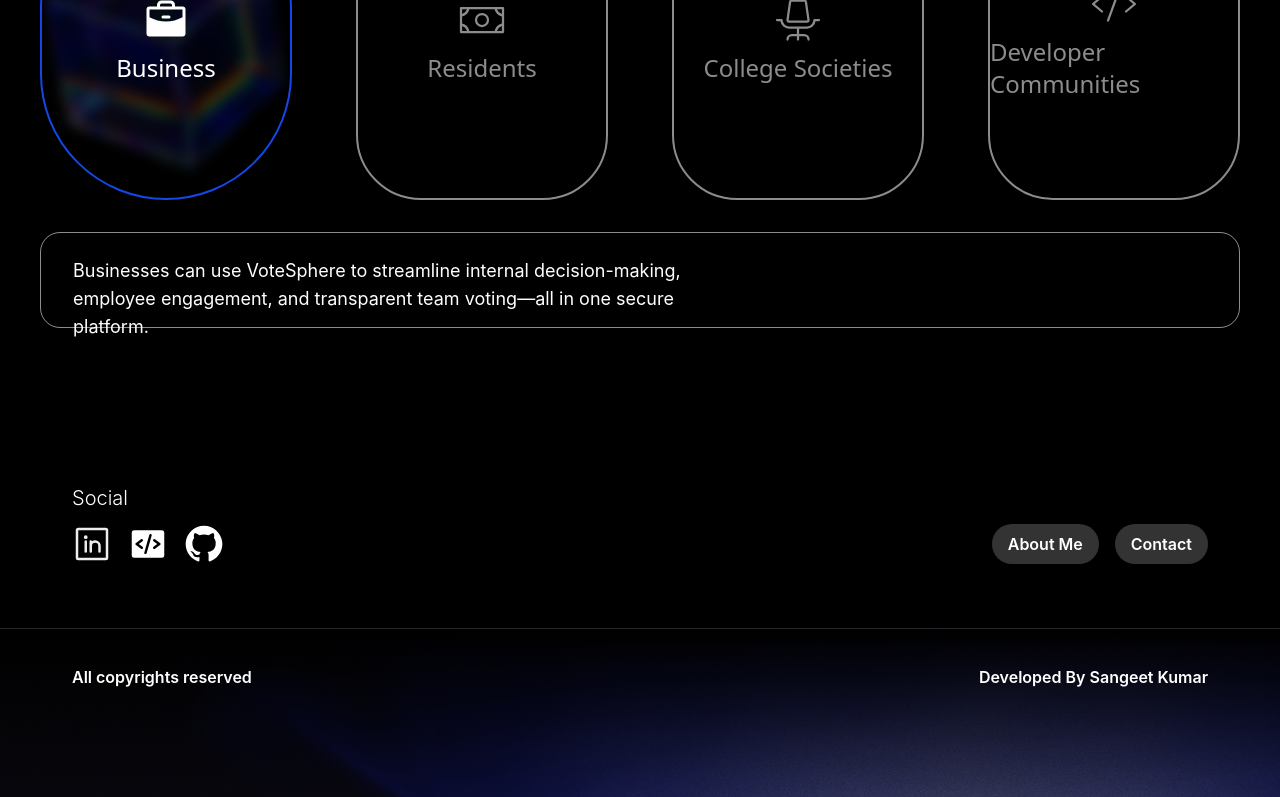
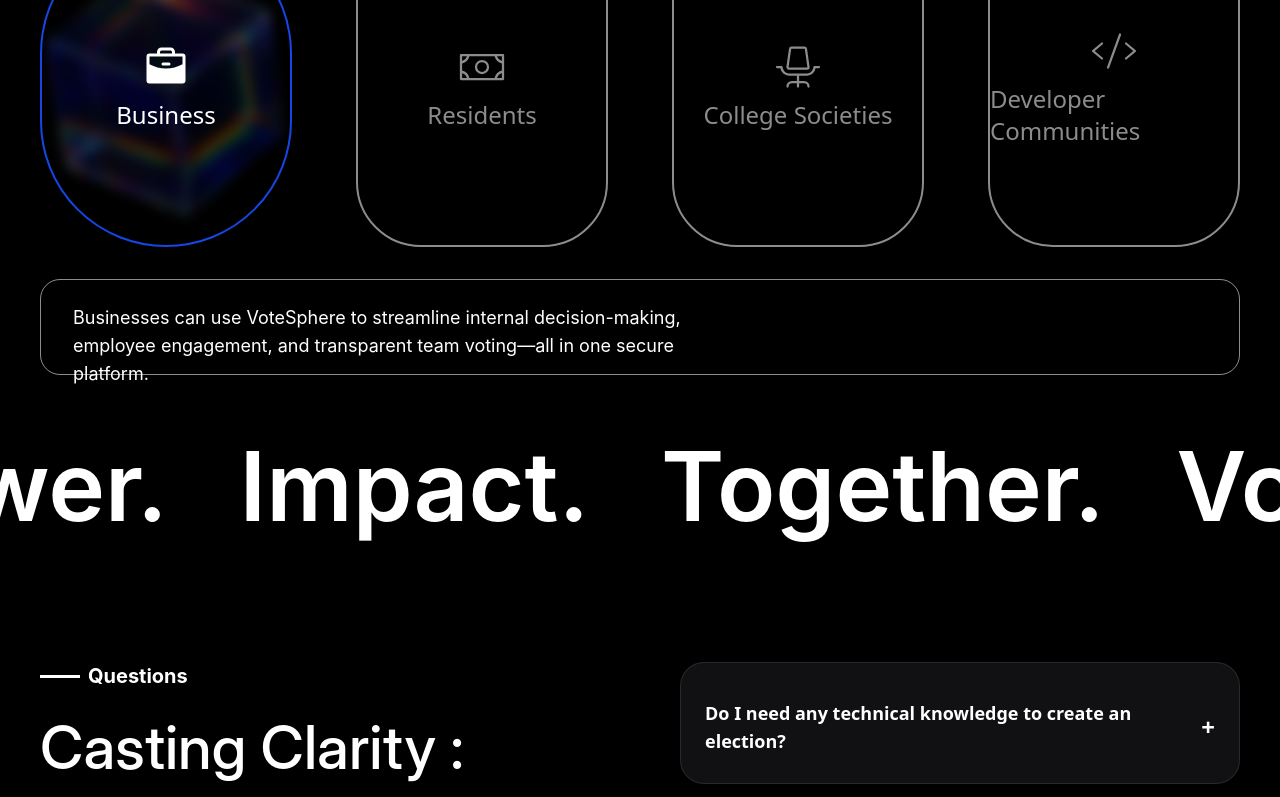
Before and after one commit to Sangeet96/Decidely, a Next.js app: page / in a window 1280 px wide. Shown: the part 2000-2797 px from the top of the page. Built offline with nearby package versions, Linux system fonts and the light colour scheme.

Commit message:
added Section 6 and Footer

```diff
--- a/app/globals.css
+++ b/app/globals.css
@@ -14,3 +14,19 @@
   animation: slowspin 20s linear infinite;
   filter: blur(6px) brightness(0.4);
 }
+
+
+/* Section4 */
+.scrolling-text {
+  animation: scroll-left 20s linear infinite;
+  display: inline-flex;
+}
+
+@keyframes scroll-left {
+  0% {
+    transform: translateX(0%);
+  }
+  100% {
+    transform: translateX(-50%);
+  }
+}
--- a/app/page.js
+++ b/app/page.js
@@ -2,6 +2,8 @@
 import Section1 from "@/components/Section1";
 import Section2 from "@/components/Section2";
 import Section3 from "@/components/Section3";
+import Section4 from "@/components/Section4";
+import Section6 from "@/components/Section6";
 
 export default function Home() {
   return (
@@ -9,6 +11,8 @@
       <Section1/>
       <Section2/>
       <Section3/>
+      <Section4/>
+      <Section6/>
     </div>
   );
 }
--- a/components/Navbar.js
+++ b/components/Navbar.js
@@ -7,9 +7,9 @@
             <div className='text-white flex justify-between font-semibold' style={{ fontFamily: 'Inter' }}>
                 <h1 className='text-3xl'>VoteSphere</h1>
                 <ul className='flex gap-4 text-md'>
-                    <Link href={'/aboutme'} className='bg-white/20 rounded-3xl pl-4 pr-4 pt-2 pb-2'>About Me</Link>
-                    <Link href={'/contact'} className='bg-white/20 rounded-3xl pl-4 pr-4 pt-2 pb-2'>Contact</Link>
-                    <Link href={'/login'} className='bg-white text-black rounded-3xl pl-4 pr-4 pt-2 pb-2'>Login</Link>
+                    <Link href={'/aboutme'} className='bg-white/20 rounded-3xl pl-4 pr-4 pt-2 pb-2 transition-all ease-in duration-200 hover:bg-[#011EFF]'>About Me</Link>
+                    <Link href={'/contact'} className='bg-white/20 rounded-3xl pl-4 pr-4 pt-2 pb-2 transition-all ease-in duration-200 hover:bg-[#011EFF]'>Contact</Link>
+                    <Link href={'/login'} className='bg-white text-black rounded-3xl border border-[#011EFF] pl-4 pr-4 pt-2 pb-2 transition-all ease-in duration-200 hover:bg-[#011EFF] hover:border-white hover:text-white'>Login</Link>
                 </ul>
             </div>
         </div>
--- a/components/Section2.js
+++ b/components/Section2.js
@@ -10,7 +10,7 @@
                         <div className="w-[40px] h-[3px] bg-white"></div>
                         <div className="text-xl font-bold" style={{ fontFamily: 'Inter' }}>About VoteSphere</div>
                     </div>
-                    <div className="w-[45vw] text-6xl font-medium" style={{ fontFamily: '"Inter Display"' }}>Why You Absolutely Should Choose VoteSphere</div>
+                    <div className="w-[45vw] text-6xl font-medium leading-tight" style={{ fontFamily: '"Inter Display"' }}>Why You Absolutely Should Choose VoteSphere</div>
                 </div>
                 <div className="flex items-center gap-16">
                     <div className="w-1/2 flex">
--- a/components/Section3.js
+++ b/components/Section3.js
@@ -118,7 +118,7 @@
                         <div className="w-[40px] h-[3px] bg-white"></div>
                         <div className="text-xl font-bold" style={{ fontFamily: 'Inter' }}>For Whom?</div>
                     </div>
-                    <div className="w-[45vw] text-6xl font-medium" style={{ fontFamily: '"Inter Display"' }}>Who Should Definitely Use VoteSphere</div>
+                    <div className="w-[45vw] text-6xl font-medium leading-tight" style={{ fontFamily: '"Inter Display"' }}>Who Should Definitely Use VoteSphere</div>
                 </div>
 
                 <div className="flex gap-16 mb-8">
--- /dev/null
+++ b/components/Section4.js
@@ -0,0 +1,20 @@
+'use client';
+import React from 'react';
+
+const Section4 = () => {
+  const items = ['Voice.', 'Power.', 'Impact.', 'Together.'];
+
+  return (
+    <div className="overflow-hidden w-full bg-black text-white h-32 mt-12">
+      <div className="scrolling-text flex gap-18 whitespace-nowrap">
+        {[...items, ...items].map((item, index) => (
+          <span key={index} className="text-8xl font-semibold transition-opacity duration-300" style={{ fontFamily: 'Inter' }}>
+            {item}
+          </span>
+        ))}
+      </div>
+    </div>
+  );
+};
+
+export default Section4;
--- /dev/null
+++ b/components/Section6.js
@@ -0,0 +1,72 @@
+'use client';
+import React, { useState } from 'react';
+
+const Section6 = () => {
+  const [openIndex, setOpenIndex] = useState(null);
+
+  const toggleAnswer = (index) => {
+    setOpenIndex(openIndex === index ? null : index);
+  };
+
+  const questions = [
+    {
+      question: 'Do I need any technical knowledge to create an election?',
+      answer:
+        'Not at all! VoteSphere is built to be simple and intuitive. Organizers can create and manage elections in just a few clicks—no coding or setup hassle required.',
+    },
+    {
+      question: 'Is my vote anonymous and secure?',
+      answer:
+        `Yes, every vote on VoteSphere is securely recorded and kept anonymous. We prioritize transparency in results while protecting each voter's privacy.`,
+    },
+    {
+      question: 'Can I use VoteSphere on my phone or tablet?',
+      answer:
+        'Yes! VoteSphere is fully responsive and works seamlessly on all devices—phones, tablets, and desktops—so you can vote or manage elections anytime, anywhere.',
+    },
+  ];
+
+  return (
+    <section className="flex gap-20 pt-24 pb-24 pl-10 pr-10">
+      <div className="w-1/2">
+        <div className="text-lg mb-5 flex items-center gap-2">
+          <div className="w-[40px] h-[3px] bg-white"></div>
+          <div className="text-xl font-bold" style={{ fontFamily: 'Inter' }}>
+            Questions
+          </div>
+        </div>
+        <div
+          className="text-6xl font-medium leading-tight"
+          style={{ fontFamily: '"Inter Display"' }}
+        >
+          <span>Casting Clarity :</span>{' '}
+          <span className="text-white/55">Common Questions About VoteSphere</span>
+        </div>
+      </div>
+
+      <div className="w-1/2 flex flex-col gap-4">
+        {questions.map((item, index) => (
+          <div
+            key={index}
+            className="p-6 text-lg rounded-3xl border border-white/10 font-semibold bg-[#111114] cursor-pointer transition-all duration-300 relative"
+            onClick={() => toggleAnswer(index)}
+          >
+            <div className={`flex justify-between items-center transition-all ease-in-out duration-700 ${openIndex === index ? '' : 'translate-y-3'}`}>
+              <span className="">{item.question}</span>
+              <span className="text-2xl">{openIndex === index ? '−' : '+'}</span>
+            </div>
+            <div
+              className={`mt-4 text-white/70 text-lg font-normal transition-all duration-700 ease-in-out overflow-hidden ${
+                openIndex === index ? 'max-h-[300px] opacity-100' : 'max-h-0 opacity-0'
+              }`} style={{ fontFamily: 'Inter' }}
+            >
+              {item.answer}
+            </div>
+          </div>
+        ))}
+      </div>
+    </section>
+  );
+};
+
+export default Section6;
```
Also changed, not shown: public/wired-outline-49-plus-circle-hover-rotation.svg (added), public/wired-outline-49-plus-circle-morph-minus.svg (added).
